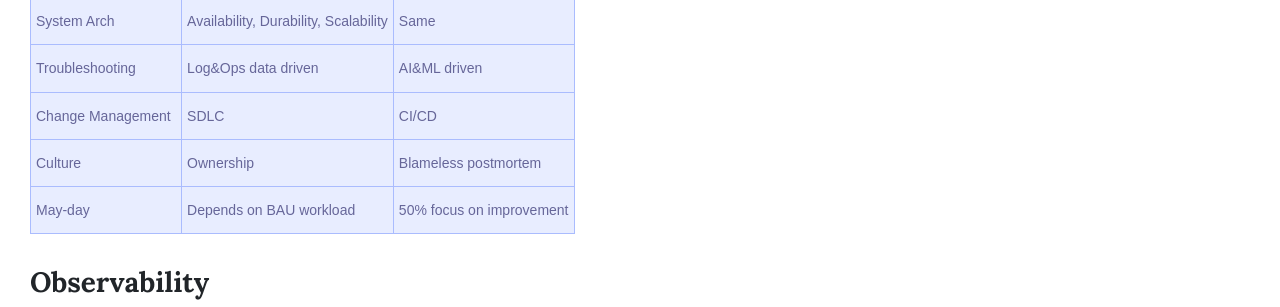
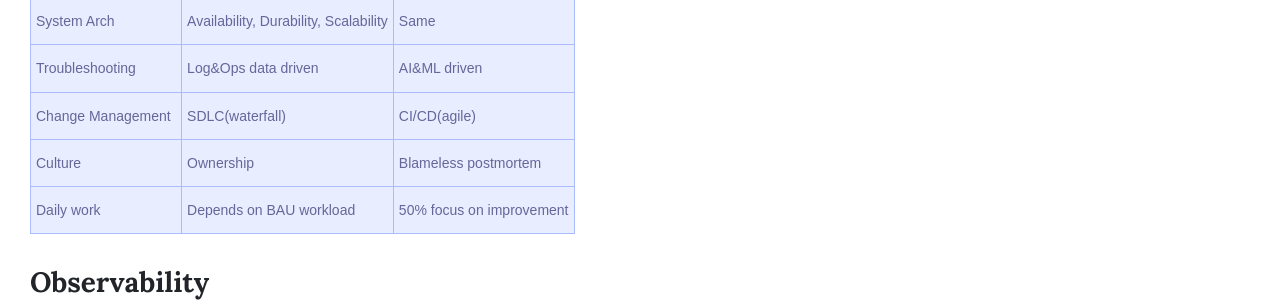
Before and after one commit to billrain/mainframe2cloud.github.io, a Jekyll site: the page built from _posts/2021-11-11-Enable-SRE-in-Mainframe-shop.markdown, in a window 1280 px wide and 900 px high, scrolled down 4223 px. Shown: the part 152-459 px from the top of the window. Built offline with Jekyll 4.4.1, drawn with Linux system fonts in a browser that asks for light colours; nearby versions of some CDN libraries; comment, search, counter and statistics services are not loaded.

Commit message:
minor update

```diff
--- a/_posts/2021-11-11-Enable-SRE-in-Mainframe-shop.markdown
+++ b/_posts/2021-11-11-Enable-SRE-in-Mainframe-shop.markdown
@@ -88,8 +88,8 @@ SRE is not a disruptive innovation, many concepts or advocates of SRE oriented f
   </tr>
   <tr>
     <td class="tg-0lax">Change Management</td>
-    <td class="tg-0lax">SDLC</td>
-    <td class="tg-0lax">CI/CD</td>
+    <td class="tg-0lax">SDLC(waterfall)</td>
+    <td class="tg-0lax">CI/CD(agile)</td>
   </tr>
   <tr>
     <td class="tg-0lax">Culture </td>
@@ -97,7 +97,7 @@ SRE is not a disruptive innovation, many concepts or advocates of SRE oriented f
     <td class="tg-0lax">Blameless postmortem</td>
   </tr>
   <tr>
-    <td class="tg-0lax">May-day</td>
+    <td class="tg-0lax">Daily work</td>
     <td class="tg-0lax">Depends on BAU workload</td>
     <td class="tg-0lax">50% focus on improvement</td>
   </tr>
```
